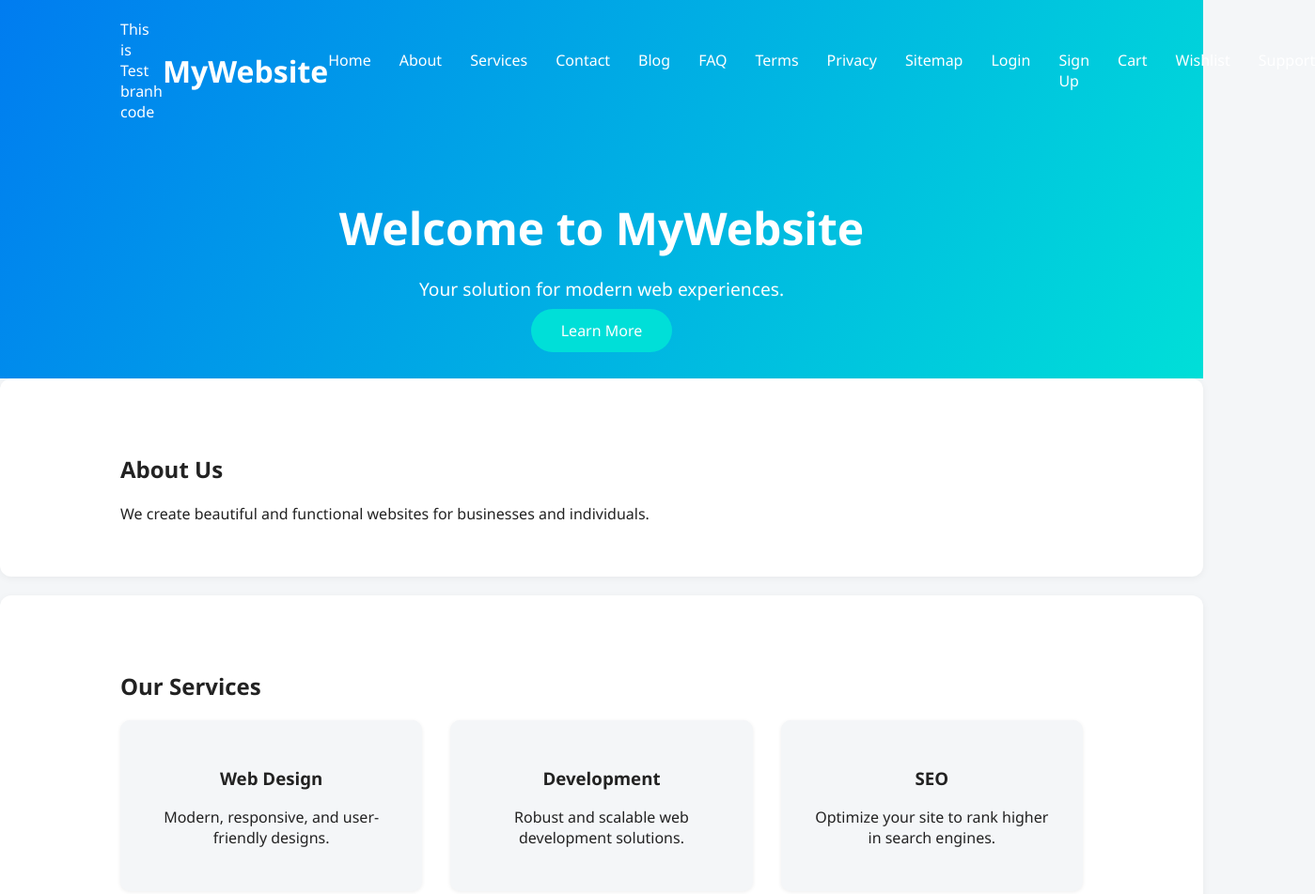
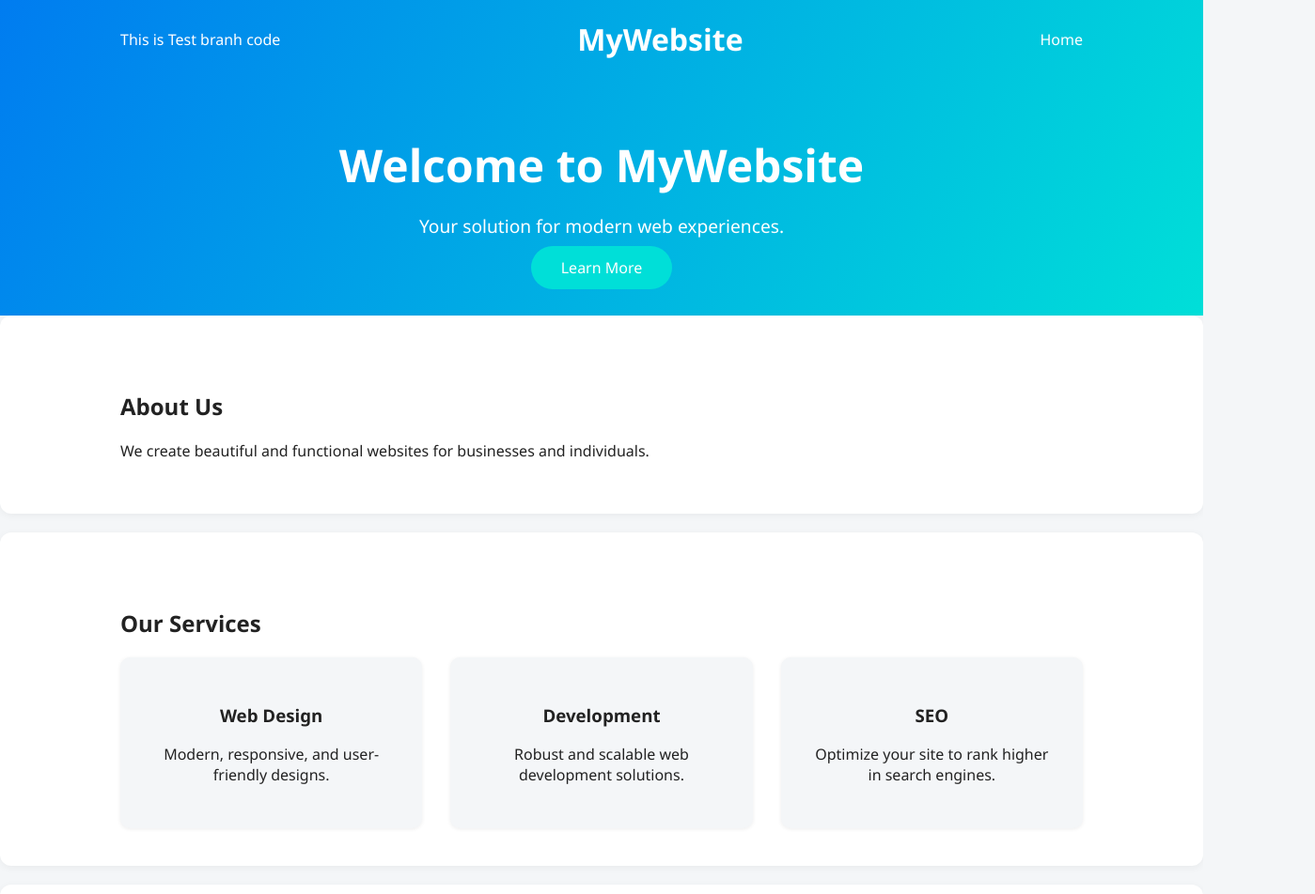
Before and after one commit to arpitZehntech/Home_Page_Website, a plain HTML site: page index.html in a window 1280 px wide. Shown: the top 952 px of the page at 94% size, 1399 px wide, since content can reach past the window. Drawn offline with Linux system fonts and the light colour scheme.

Commit message:
test for push

```diff
--- a/index.html
+++ b/index.html
@@ -13,21 +13,7 @@
             <div class="logo">MyWebsite</div>
             <ul class="nav-links">
                 <li><a href="#home">Home</a></li>
-                <li><a href="#home">About</a></li>
-                <li><a href="#services">Services</a></li>
-                <li><a href="#contact">Contact</a></li>
-                <li><a href="#blog">Blog</a></li>
-                <li><a href="#faq">FAQ</a></li>
 
-                <li><a href="#terms">Terms</a></li>
-                <li><a href="#privacy">Privacy</a></li>
-                <li><a href="#sitemap">Sitemap</a></li>
-                <li><a href="#login">Login</a></li>
-                <li><a href="#signup">Sign Up</a></li>
-
-                <li><a href="#cart">Cart</a></li>
-                <li><a href="#wishlist">Wishlist</a></li>
-                <li><a href="#support">Support</a></li>
 
             </ul>
         </nav>
```
